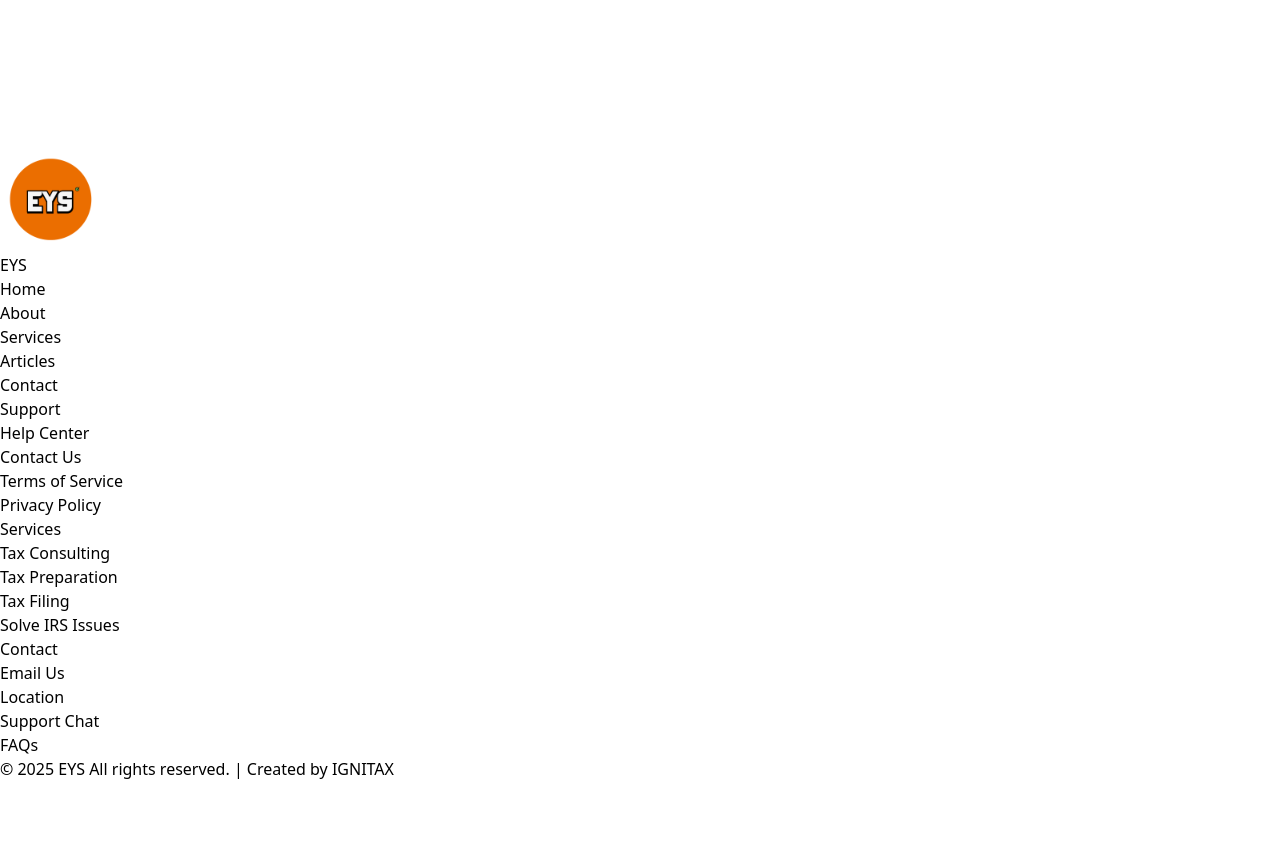
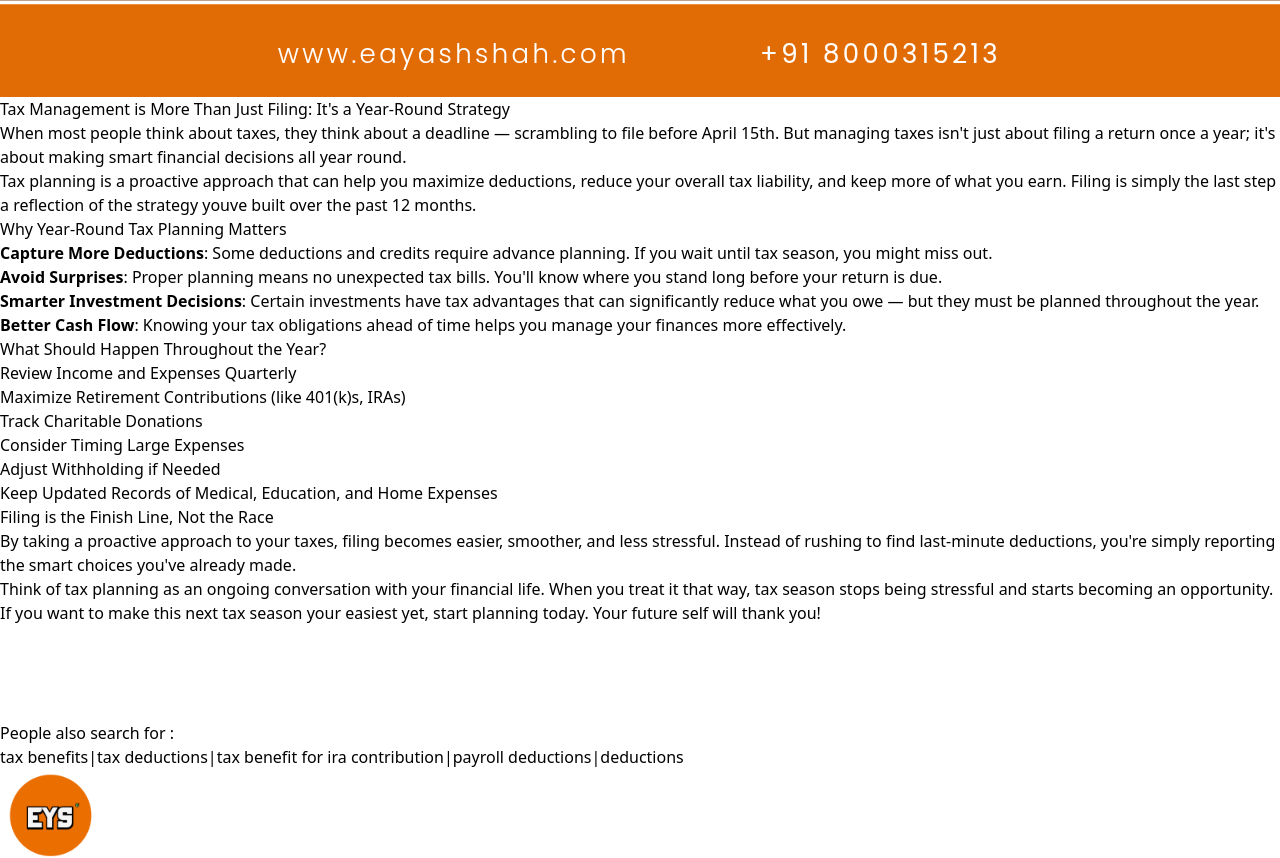
Before and after one commit to technoprogramming92/yash-port-2, a Next.js app: page /article9 in a window 1280 px wide. Before the commit this address had no page. Shown: the part 2160-3018 px from the top of the page. Before the commit the page ends 2941 px from the top, so only its background shows below. Built offline with nearby package versions, Linux system fonts and the light colour scheme.

Commit message:
article9 added-12:00-010525-saumya

```diff
--- a/src/pages/article8.js
+++ b/src/pages/article8.js
@@ -8,7 +8,7 @@ import Link from "next/link";
 import TransitionEffect from "@/components/TransitionEffect";
 import Head from "next/head";
 
-function article7() {
+function article8() {
   //   const FramerImage = motion(Image);
   return (
     <>
@@ -223,4 +223,4 @@ function article7() {
   );
 }
 
-export default article7;
+export default article8;
--- /dev/null
+++ b/src/pages/article9.js
@@ -0,0 +1,182 @@
+import React from "react";
+import Layout from "@/components/Layout";
+import AnimatedText from "@/components/AnimatedText";
+import Image from "next/image";
+import Link from "next/link";
+// import article_7 from "../../public/images/articles/tax-article-7.png";
+// import { motion } from "framer-motion";
+import TransitionEffect from "@/components/TransitionEffect";
+import Head from "next/head";
+
+function article9() {
+  //   const FramerImage = motion(Image);
+  return (
+    <>
+      <Head>
+        <title>Tax Management is more than just filing | EA Yash Shah</title>
+        <meta
+          name="description"
+          content="When most people think about taxes, they think about a deadline — scrambling to file before April 15th. But managing taxes....."
+        />
+        <meta
+          name="keyword"
+          content="tax benefits, tax deductions, tax benefit for ira contribution, payroll deductions, deductions"
+        />
+        <meta name="robots" content="index,follow" />
+        <meta name="contact" content="+91 8000 315213" />
+        <meta name="distribution" content="Global" />
+        <meta name="rating" content="General" />
+        <meta name="revisit-after" content="1 days" />
+        <meta name="geo.placename" content="United States" />
+        <meta name="geo.placename" content="New York, United States" />
+        <meta name="author" content="Yash Shah, eayashshah@gmail.com" />
+        <meta
+          name="og:title"
+          content="Tax Management is more than just filing | EA Yash Shah"
+        />
+        <meta
+          name="og:description"
+          content="When most people think about taxes, they think about a deadline — scrambling to file before April 15th. But managing taxes......."
+        />
+        <meta
+          property="og:image"
+          content="/images/articles/tax-article-9.png"
+        />
+        <meta name="og:email" content="eayashshah@gmail.com" />
+        <meta name="og:phone_number" content="+91 8000 315213" />
+        <meta name="og:url" content="https://www.eayashshah.com/article9" />
+        <meta name="twitter:card" content="" />
+        <meta name="twitter:site" content="" />
+        <meta name="twitter:creator" content="" />
+        <meta name="twitter:title" content="" />
+        <meta name="twitter:description" content="" />
+        {/* on page seo ends  */}
+        <meta charset="utf-8" />
+
+        <meta name="viewport" content="width=device-width, initial-scale=1.0" />
+
+        <link rel="canonical" href="https://www.eayashshah.com/article9" />
+      </Head>
+      <TransitionEffect />
+      <main className="w-full mb-16 flex flex-col items-center justify-center overflow-hidden sm:!overflow-x-hidden">
+        <Layout>
+          <AnimatedText
+            text="Tax Management is more than just filing: It's a Year-Round Strategy"
+            className="!text-[#f5f5f5] mb-16 pt-16 lg:!text-7xl sm:mb-8 sm:!text-6xl xs:!text-4xl"
+          />
+          <Image
+            src="/images/articles/tax-article-9.png"
+            alt="Tax Management is more than just filing"
+            className="w-full h-auto"
+            layout="responsive"
+            width={600} // Replace with the actual width of the image
+            height={100} // Replace with the actual height of the image
+          />
+          <h1 className="text-xl mt-6 font-bold">
+            Tax Management is More Than Just Filing: It&apos;s a Year-Round
+            Strategy
+          </h1>
+          <p className="mt-6 sm:text-justify">
+            When most people think about taxes, they think about a deadline —
+            scrambling to file before April 15th. But managing taxes isn&apos;t
+            just about filing a return once a year; it&apos;s about making smart
+            financial decisions all year round.
+          </p>
+          <p className="mt-6 sm:text-justify">
+            Tax planning is a proactive approach that can help you maximize
+            deductions, reduce your overall tax liability, and keep more of what
+            you earn. Filing is simply the last step a reflection of the
+            strategy youve built over the past 12 months.
+          </p>
+          <h1 className="text-xl mt-6 font-bold">
+            Why Year-Round Tax Planning Matters
+          </h1>
+
+          <ul className="list-disc sm:!list-disc sm:!ml-5">
+            <li>
+              <strong>Capture More Deductions</strong>: Some deductions and
+              credits require advance planning. If you wait until tax season,
+              you might miss out.
+            </li>
+            <li>
+              <strong>Avoid Surprises</strong>: Proper planning means no
+              unexpected tax bills. You&apos;ll know where you stand long before
+              your return is due.
+            </li>
+            <li>
+              <strong>Smarter Investment Decisions</strong>: Certain investments
+              have tax advantages that can significantly reduce what you owe —
+              but they must be planned throughout the year.
+            </li>
+            <li>
+              <strong>Better Cash Flow</strong>: Knowing your tax obligations
+              ahead of time helps you manage your finances more effectively.
+            </li>
+          </ul>
+          <h1 className="text-xl mt-6 font-bold">
+            What Should Happen Throughout the Year?
+          </h1>
+          <ul className="list-disc sm:!list-disc sm:!ml-5">
+            <li>Review Income and Expenses Quarterly</li>
+            <li>Maximize Retirement Contributions (like 401(k)s, IRAs)</li>
+            <li>Track Charitable Donations</li>
+            <li>Consider Timing Large Expenses</li>
+            <li>Adjust Withholding if Needed</li>
+            <li>
+              Keep Updated Records of Medical, Education, and Home Expenses
+            </li>
+          </ul>
+          <h1 className="text-xl mt-6 font-bold">
+            Filing is the Finish Line, Not the Race
+          </h1>
+          <p className="mt-6 sm:text-justify">
+            By taking a proactive approach to your taxes, filing becomes easier,
+            smoother, and less stressful. Instead of rushing to find last-minute
+            deductions, you&apos;re simply reporting the smart choices
+            you&apos;ve already made.
+          </p>
+
+          <p className="mt-6 sm:text-justify">
+            Think of tax planning as an ongoing conversation with your financial
+            life. When you treat it that way, tax season stops being stressful
+            and starts becoming an opportunity.
+          </p>
+          <p className="mt-6 sm:text-justify">
+            If you want to make this next tax season your easiest yet, start
+            planning today. Your future self will thank you!
+          </p>
+          <br />
+          <br />
+          <br />
+          <br />
+          <p className="text-[#eb6e00] text-center font-bold">
+            People also search for :
+          </p>
+          <p className="text-justify">
+            <Link href="/services" className="hover:underline">
+              tax benefits
+            </Link>
+            |
+            <Link href="/article6" className="hover:underline">
+              tax deductions
+            </Link>
+            |
+            <Link href="/article7" className="hover:underline">
+              tax benefit for ira contribution
+            </Link>
+            |
+            <Link href="/articles" className="hover:underline">
+              payroll deductions
+            </Link>
+            |
+            <Link href="/contact" className="hover:underline">
+              deductions
+            </Link>
+          </p>
+        </Layout>
+      </main>
+    </>
+  );
+}
+
+export default article9;
```
Also changed, not shown: src/pages/articles.js (+8 -0 lines), public/images/articles/tax-article-9.png (added).
